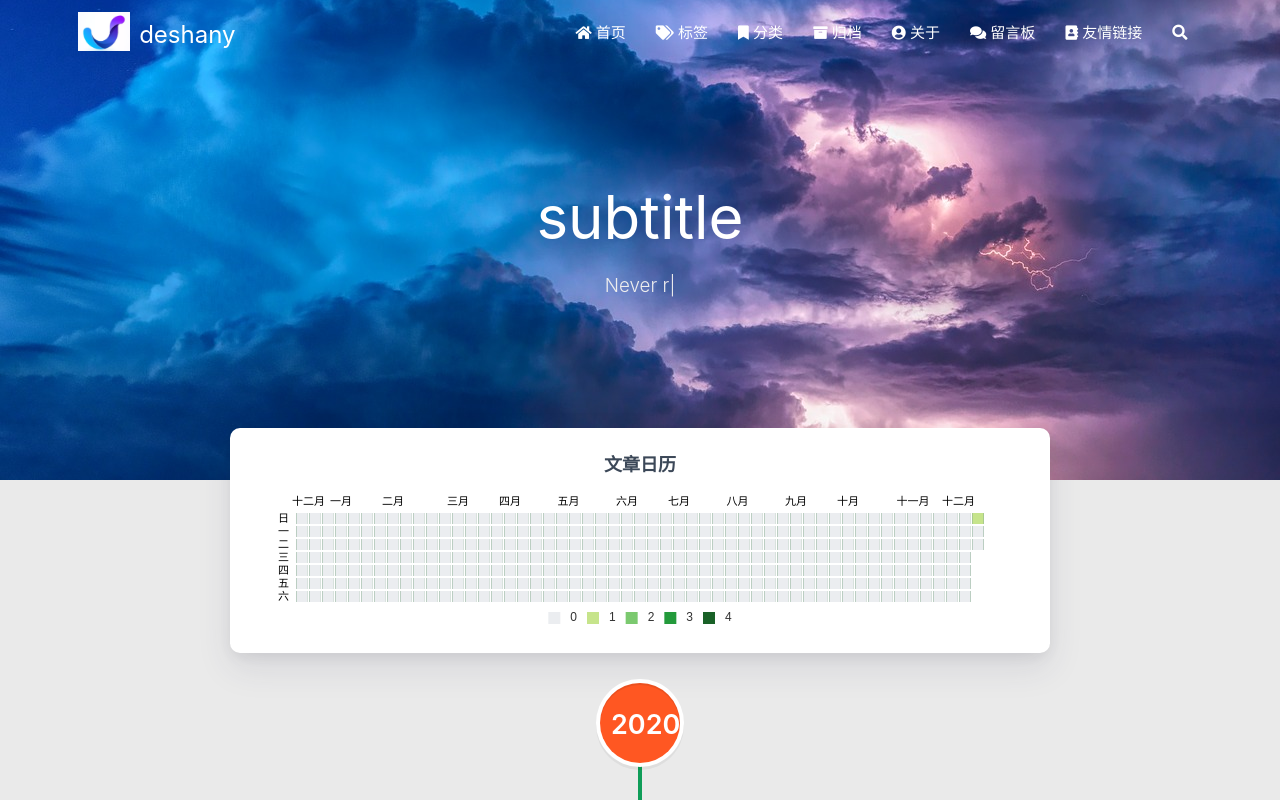
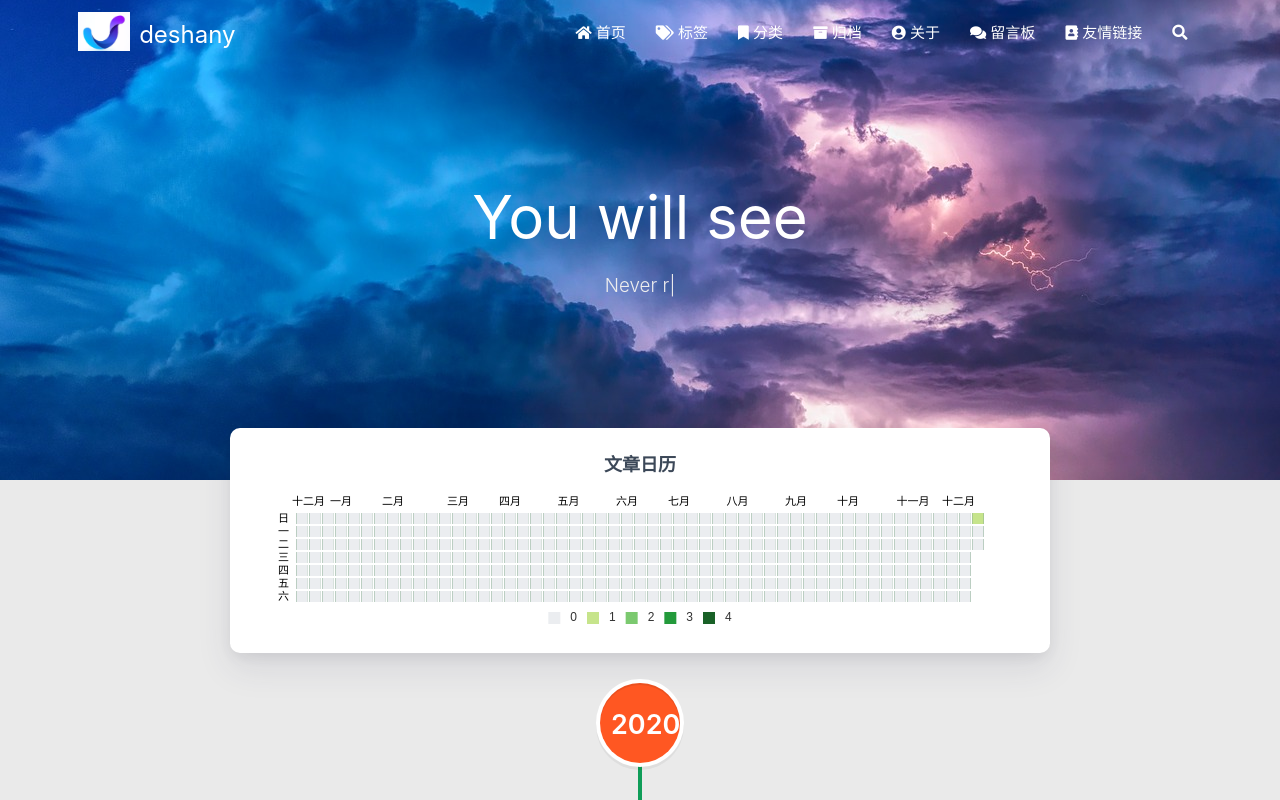
Before and after one commit to deshany/MyBlogs, a plain HTML site: page archives/2020/12/index.html in a window 1280 px wide. Shown: the top 800 px of the page. Drawn offline with nearby package versions, Linux system fonts and the light colour scheme; some packages are replaced by stand-ins of ours; no server answers; a script that the page names is missing.

Commit message:
Site updated: 2020-12-22 21:29:17

```diff
--- a/archives/2020/12/index.html
+++ b/archives/2020/12/index.html
@@ -313,7 +313,7 @@
         <div class="brand">
             <div class="title center-align">
 
-                    subtitle
+                You will see
 
             </div>
 
```
Also changed, not shown: archives/2020/index.html (+1 -1 lines), archives/index.html (+1 -1 lines), index.html (+1 -1 lines).
